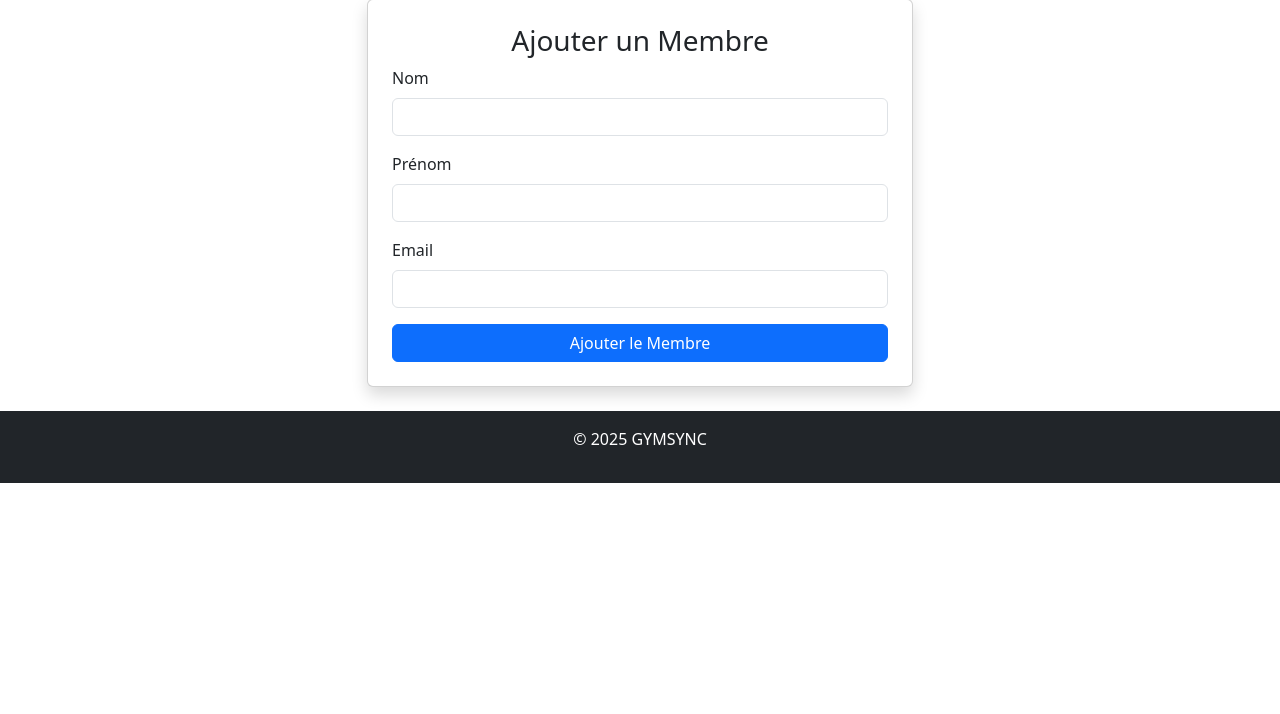
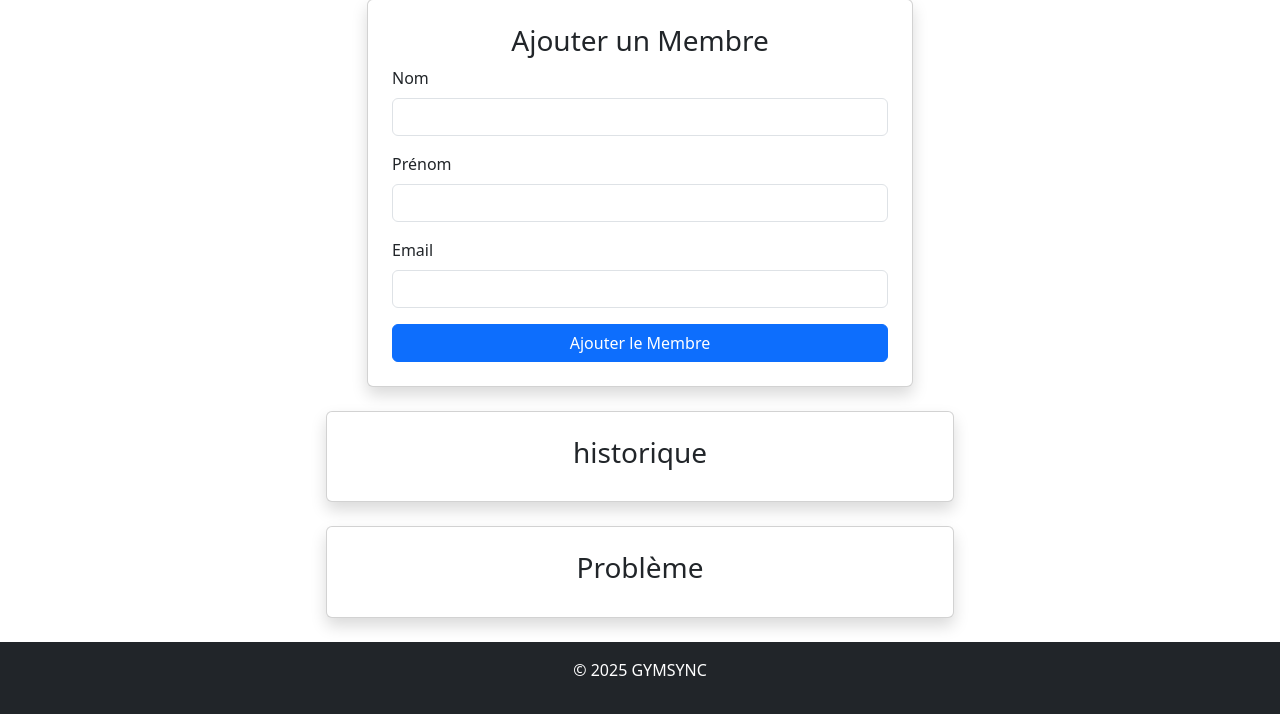
Before and after one commit to UnknownYou64/GYMSYNC, a PHP site: page /Administrateur.php in a window 1280 px wide. Shown: the part 1078-1792 px from the top of the page. Before the commit the page ends 1561 px from the top, so only its background shows below. Run offline with PHP 8.4, Linux system fonts and the light colour scheme; the visitor is signed in with stand-in values (Sample User, id 1).

Commit message:
test maxime

```diff
--- a/Administrateur.php
+++ b/Administrateur.php
@@ -107,6 +107,10 @@ if ($_SERVER['REQUEST_METHOD'] == 'POST') {
 <header class="bg-dark text-white text-center py-3">
     <h1>Espace Administrateur</h1>
 </header>
+
+
+
+
 <!--
 
 Dans la page administrateur je veux mettre des instructions a suivre pour chaque fonctionnalité
@@ -208,6 +212,24 @@ a la fin il faut aussi un espace pour en cas de probleme, envoyer vers le cahier
     </div>
 </div>
 
+<div class="row justify-content-center">
+        <div class="col-md-6">
+            <div class="card p-4 shadow mb-4">
+                <h3 class="text-center">historique</h3>
+
+            </div>
+        </div>
+</div>
+
+<div class="row justify-content-center">
+        <div class="col-md-6">
+            <div class="card p-4 shadow mb-4">
+                <h3 class="text-center">Problème</h3>
+
+            </div>
+        </div>
+</div>
+
 <footer class="bg-dark text-white text-center py-3">
     <p>&copy; 2025 GYMSYNC</p>
 </footer>
```
